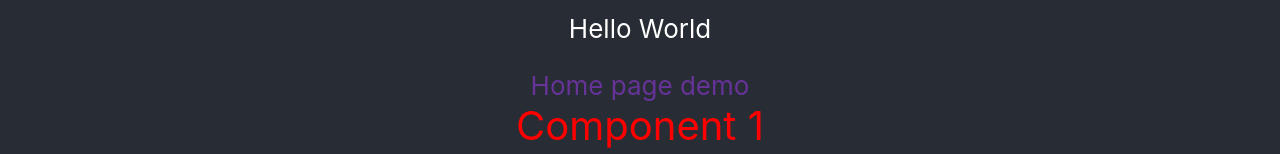
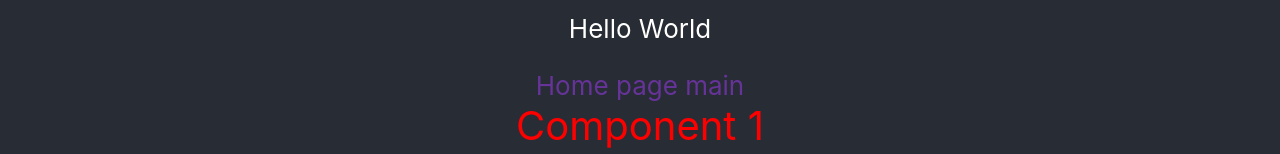
Before and after one commit to namdt247/demo-amplify-react, a React (Create React App) app: page / in a window 1280 px wide. Shown: the part 476-630 px from the top of the page. Built offline with nearby package versions, Linux system fonts and the light colour scheme.

Commit message:
commit 5

```diff
--- a/src/components/HomePage.js
+++ b/src/components/HomePage.js
@@ -7,7 +7,7 @@ function HomePage(props) {
         color: "rebeccapurple",
       }}
     >
-      Home page demo
+      Home page main
     </div>
   );
 }
```
